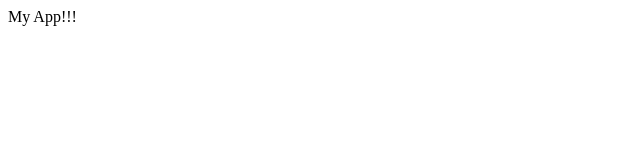
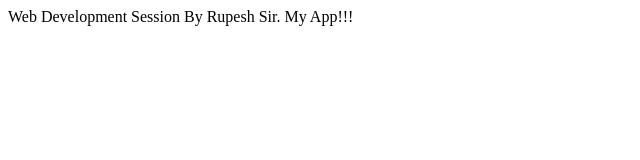
Before and after one commit to neil2124/Myapp, a plain HTML site: page index.html in a window 1280 px wide. Shown: the whole page, without its empty margins (0-640 px from the left). Drawn offline with Linux system fonts and the light colour scheme.

Commit message:
Changes in index.html

```diff
--- a/index.html
+++ b/index.html
@@ -6,6 +6,7 @@
     <title>Document</title>
 </head>
 <body>
+    Web Development Session By Rupesh Sir.
     My App!!!
 </body>
 </html>
```
